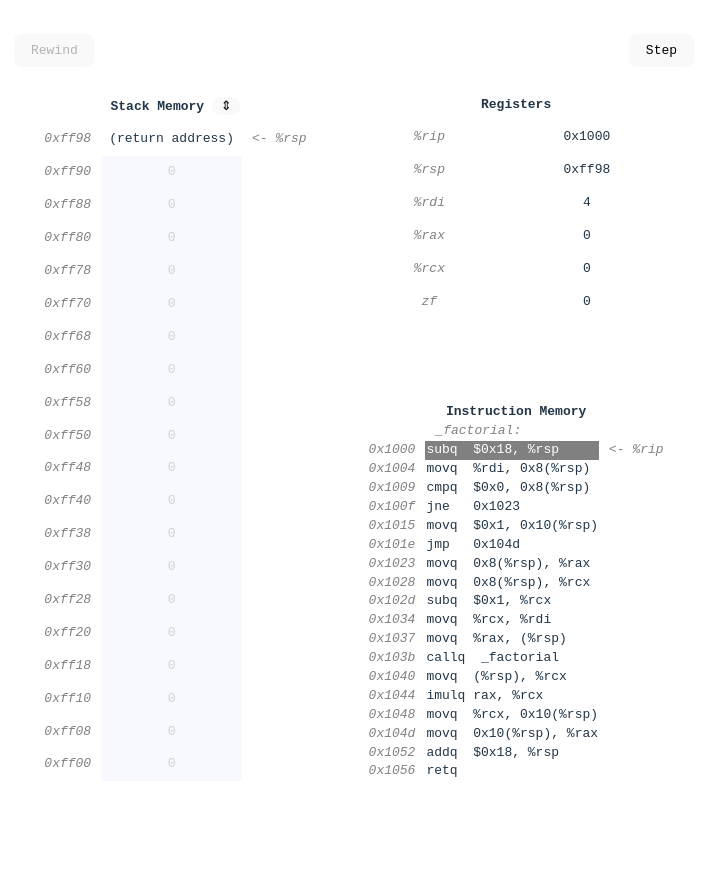
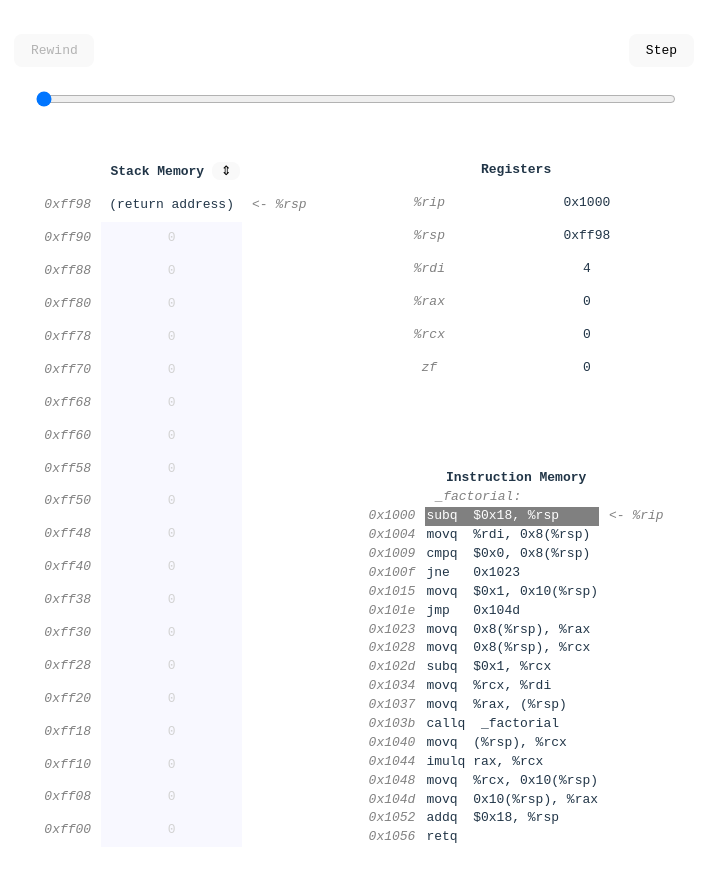
Before and after one commit to robot-dreams/x86-fact, a React (Vite) app: page / in a window 1280 px wide. Shown: the top 882 px of the page, without its empty margins (286-994 px from the left). Before the commit the page ends 835 px from the top, so only its background shows below. Built offline with nearby package versions, Linux system fonts and the light colour scheme.

Commit message:
Add slider for moving back and forth quickly

```diff
--- a/src/App.tsx
+++ b/src/App.tsx
@@ -11,6 +11,7 @@ const numStackWords = 20;
 const returnAddress = 0x1040;
 const stackTop = 0xff98;
 const minAddress = offsets[0];
+const maxHistory = 73;
 
 const regTitles: { [reg: string]: string } = {
   rip: "instruction pointer",
@@ -309,19 +310,34 @@ function InstructionMemory({ machine }: { machine: Machine }) {
 
 function App() {
   const [history, setHistory] = useState([newMachine()]);
-  const machine = history[history.length - 1];
+  const [index, setIndex] = useState(0);
+  const machine = history[index];
 
   function handleRewind() {
-    setHistory(history.slice(0, history.length - 1));
+    if (index > 0) {
+      setIndex(index - 1);
+    }
+  }
+
+  function extendHistory(n: number): Machine[] {
+    const newHistory = history.slice();
+    for (let i = 0; i < n; i++) {
+      const prev = newHistory[newHistory.length - 1];
+      const m: Machine = {
+        regs: { ...prev.regs },
+        stackWords: [...prev.stackWords],
+      };
+      step(m);
+      newHistory.push(m);
+    }
+    return newHistory;
   }
 
   function handleStep() {
-    const m: Machine = {
-      regs: { ...machine.regs },
-      stackWords: [...machine.stackWords],
-    };
-    step(m);
-    setHistory([...history, m]);
+    if (index === history.length - 1) {
+      setHistory(extendHistory(1));
+    }
+    setIndex((x) => x + 1);
   }
 
   const done =
@@ -344,6 +360,25 @@ function App() {
           </td>
         </tr>
         <tr>
+          <td colSpan={2}>
+            <input
+              type="range"
+              min={0}
+              max={maxHistory - 1}
+              value={index}
+              onInput={(e) => {
+                const newIndex = Number.parseInt(e.currentTarget.value);
+                if (newIndex >= history.length) {
+                  const n = newIndex - history.length + 1;
+                  setHistory(extendHistory(n));
+                }
+                setIndex(newIndex);
+              }}
+              style={{ width: "100%" }}
+            />
+          </td>
+        </tr>
+        <tr>
           <td rowSpan={2}>
             <StackMemory machine={machine} />
           </td>
```
